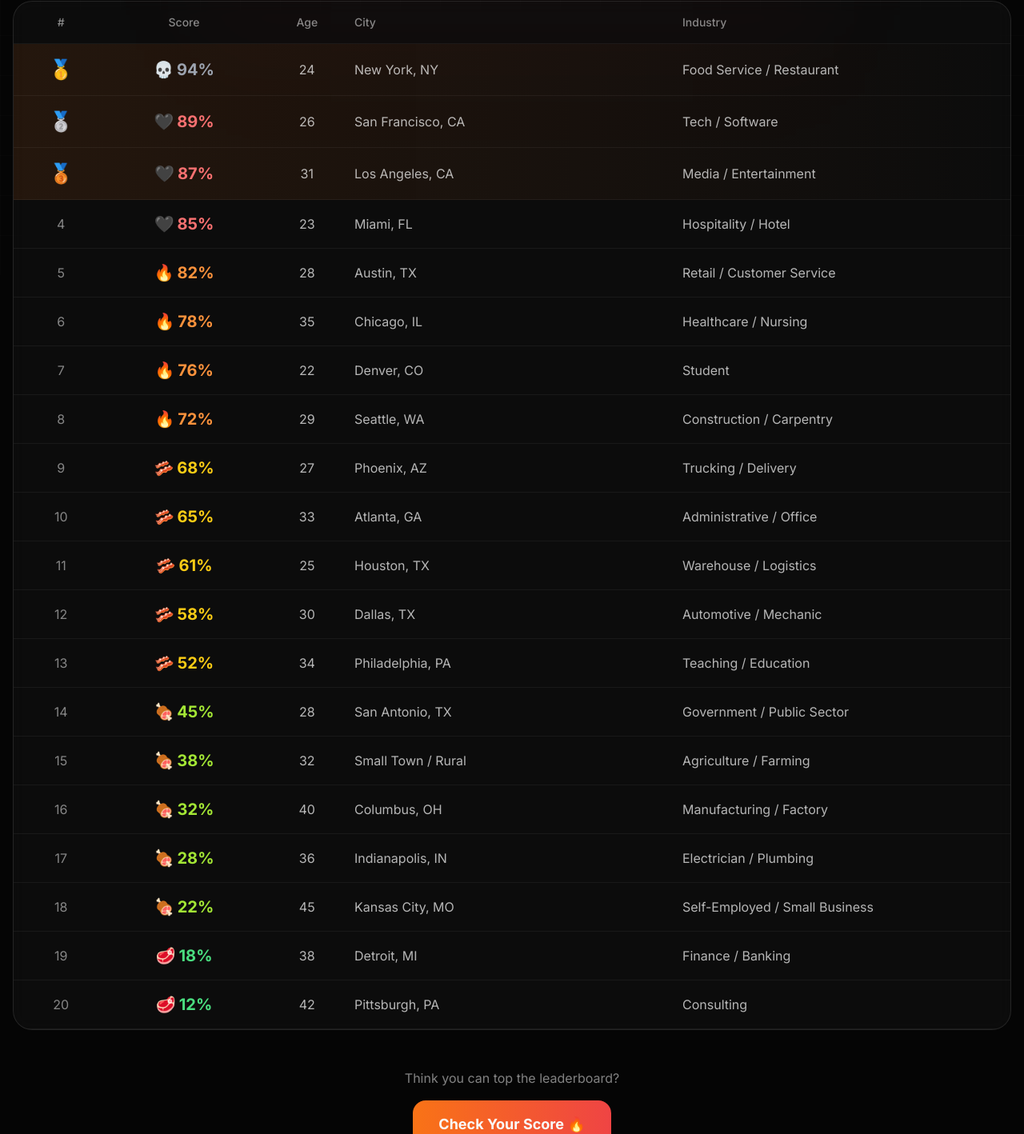
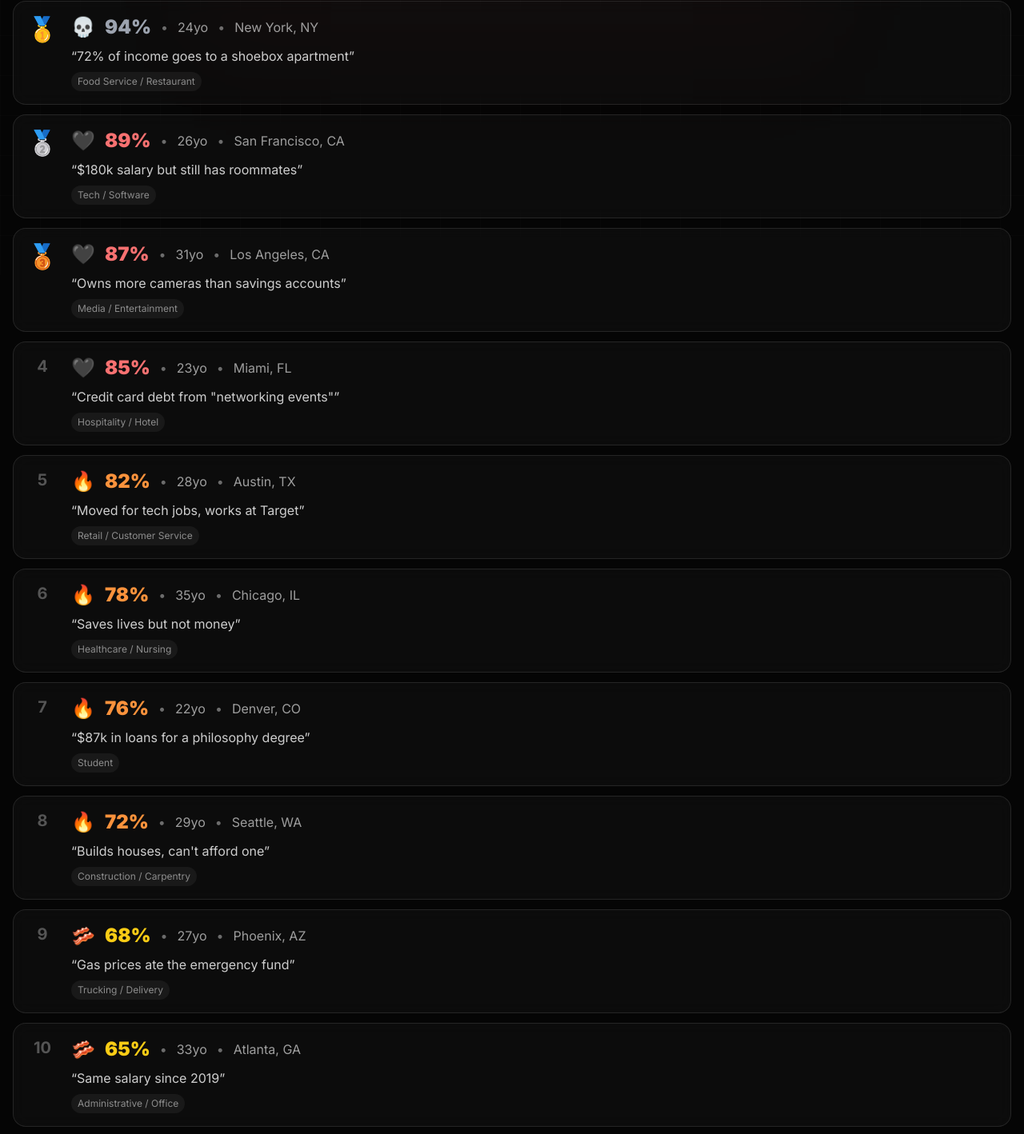
Before and after one commit to io-benjamin/cooked, a Next.js app: page /leaderboard in a window 1280 px wide. Shown: the part 456-1874 px from the top of the page at 80% size. Built offline with nearby package versions, Linux system fonts and the light colour scheme.

Commit message:
Add 'why cooked' reasons to leaderboard + card layout

```diff
--- a/src/app/leaderboard/page.tsx
+++ b/src/app/leaderboard/page.tsx
@@ -5,26 +5,26 @@ import Link from 'next/link';
 
 // Mock data for now - will be replaced with Supabase
 const MOCK_DATA = [
-  { id: 1, age: 24, city: 'New York, NY', industry: 'Food Service / Restaurant', score: 94, tier: 'ash' },
-  { id: 2, age: 26, city: 'San Francisco, CA', industry: 'Tech / Software', score: 89, tier: 'charcoal' },
-  { id: 3, age: 31, city: 'Los Angeles, CA', industry: 'Media / Entertainment', score: 87, tier: 'charcoal' },
-  { id: 4, age: 23, city: 'Miami, FL', industry: 'Hospitality / Hotel', score: 85, tier: 'charcoal' },
-  { id: 5, age: 28, city: 'Austin, TX', industry: 'Retail / Customer Service', score: 82, tier: 'well-done' },
-  { id: 6, age: 35, city: 'Chicago, IL', industry: 'Healthcare / Nursing', score: 78, tier: 'well-done' },
-  { id: 7, age: 22, city: 'Denver, CO', industry: 'Student', score: 76, tier: 'well-done' },
-  { id: 8, age: 29, city: 'Seattle, WA', industry: 'Construction / Carpentry', score: 72, tier: 'well-done' },
-  { id: 9, age: 27, city: 'Phoenix, AZ', industry: 'Trucking / Delivery', score: 68, tier: 'medium' },
-  { id: 10, age: 33, city: 'Atlanta, GA', industry: 'Administrative / Office', score: 65, tier: 'medium' },
-  { id: 11, age: 25, city: 'Houston, TX', industry: 'Warehouse / Logistics', score: 61, tier: 'medium' },
-  { id: 12, age: 30, city: 'Dallas, TX', industry: 'Automotive / Mechanic', score: 58, tier: 'medium' },
-  { id: 13, age: 34, city: 'Philadelphia, PA', industry: 'Teaching / Education', score: 52, tier: 'medium' },
-  { id: 14, age: 28, city: 'San Antonio, TX', industry: 'Government / Public Sector', score: 45, tier: 'medium-rare' },
-  { id: 15, age: 32, city: 'Small Town / Rural', industry: 'Agriculture / Farming', score: 38, tier: 'medium-rare' },
-  { id: 16, age: 40, city: 'Columbus, OH', industry: 'Manufacturing / Factory', score: 32, tier: 'medium-rare' },
-  { id: 17, age: 36, city: 'Indianapolis, IN', industry: 'Electrician / Plumbing', score: 28, tier: 'medium-rare' },
-  { id: 18, age: 45, city: 'Kansas City, MO', industry: 'Self-Employed / Small Business', score: 22, tier: 'medium-rare' },
-  { id: 19, age: 38, city: 'Detroit, MI', industry: 'Finance / Banking', score: 18, tier: 'raw' },
-  { id: 20, age: 42, city: 'Pittsburgh, PA', industry: 'Consulting', score: 12, tier: 'raw' },
+  { id: 1, age: 24, city: 'New York, NY', industry: 'Food Service / Restaurant', score: 94, tier: 'ash', reason: '72% of income goes to a shoebox apartment' },
+  { id: 2, age: 26, city: 'San Francisco, CA', industry: 'Tech / Software', score: 89, tier: 'charcoal', reason: '$180k salary but still has roommates' },
+  { id: 3, age: 31, city: 'Los Angeles, CA', industry: 'Media / Entertainment', score: 87, tier: 'charcoal', reason: 'Owns more cameras than savings accounts' },
+  { id: 4, age: 23, city: 'Miami, FL', industry: 'Hospitality / Hotel', score: 85, tier: 'charcoal', reason: 'Credit card debt from "networking events"' },
+  { id: 5, age: 28, city: 'Austin, TX', industry: 'Retail / Customer Service', score: 82, tier: 'well-done', reason: 'Moved for tech jobs, works at Target' },
+  { id: 6, age: 35, city: 'Chicago, IL', industry: 'Healthcare / Nursing', score: 78, tier: 'well-done', reason: 'Saves lives but not money' },
+  { id: 7, age: 22, city: 'Denver, CO', industry: 'Student', score: 76, tier: 'well-done', reason: '$87k in loans for a philosophy degree' },
+  { id: 8, age: 29, city: 'Seattle, WA', industry: 'Construction / Carpentry', score: 72, tier: 'well-done', reason: 'Builds houses, can\'t afford one' },
+  { id: 9, age: 27, city: 'Phoenix, AZ', industry: 'Trucking / Delivery', score: 68, tier: 'medium', reason: 'Gas prices ate the emergency fund' },
+  { id: 10, age: 33, city: 'Atlanta, GA', industry: 'Administrative / Office', score: 65, tier: 'medium', reason: 'Same salary since 2019' },
+  { id: 11, age: 25, city: 'Houston, TX', industry: 'Warehouse / Logistics', score: 61, tier: 'medium', reason: 'Amazon Prime membership > retirement' },
+  { id: 12, age: 30, city: 'Dallas, TX', industry: 'Automotive / Mechanic', score: 58, tier: 'medium', reason: 'Fixes cars, drives a beater' },
+  { id: 13, age: 34, city: 'Philadelphia, PA', industry: 'Teaching / Education', score: 52, tier: 'medium', reason: 'Master\'s degree, Chipotle budget' },
+  { id: 14, age: 28, city: 'San Antonio, TX', industry: 'Government / Public Sector', score: 45, tier: 'medium-rare', reason: 'Job security, no salary growth' },
+  { id: 15, age: 32, city: 'Small Town / Rural', industry: 'Agriculture / Farming', score: 38, tier: 'medium-rare', reason: 'Owns land but it\'s all debt' },
+  { id: 16, age: 40, city: 'Columbus, OH', industry: 'Manufacturing / Factory', score: 32, tier: 'medium-rare', reason: 'Union wages + low rent = surviving' },
+  { id: 17, age: 36, city: 'Indianapolis, IN', industry: 'Electrician / Plumbing', score: 28, tier: 'medium-rare', reason: 'Trade school was the move' },
+  { id: 18, age: 45, city: 'Kansas City, MO', industry: 'Self-Employed / Small Business', score: 22, tier: 'medium-rare', reason: 'Bet on themselves and won' },
+  { id: 19, age: 38, city: 'Detroit, MI', industry: 'Finance / Banking', score: 18, tier: 'raw', reason: 'Knows all the loopholes' },
+  { id: 20, age: 42, city: 'Pittsburgh, PA', industry: 'Consulting', score: 12, tier: 'raw', reason: '$400/hr to tell others they\'re cooked' },
 ];
 
 const TIER_INFO: Record<string, { emoji: string; color: string }> = {
@@ -194,18 +194,8 @@ export default function LeaderboardPage() {
           </div>
         </div>
 
-        {/* Leaderboard Table */}
-        <div className="glass rounded-3xl overflow-hidden">
-          {/* Header */}
-          <div className="grid grid-cols-12 gap-4 p-4 border-b border-white/5 text-sm text-white/50 font-medium">
-            <div className="col-span-1 text-center">#</div>
-            <div className="col-span-2 text-center">Score</div>
-            <div className="col-span-1 text-center">Age</div>
-            <div className="col-span-4">City</div>
-            <div className="col-span-4">Industry</div>
-          </div>
-
-          {/* Rows */}
+        {/* Leaderboard - Card Layout */}
+        <div className="space-y-3">
           {filteredData.map((entry, index) => {
             const tierInfo = TIER_INFO[entry.tier];
             const isTop3 = index < 3;
@@ -213,30 +203,50 @@ export default function LeaderboardPage() {
             return (
               <div
                 key={entry.id}
-                className={`grid grid-cols-12 gap-4 p-4 items-center border-b border-white/5 hover:bg-white/5 transition-colors ${
-                  isTop3 ? 'bg-gradient-to-r from-orange-500/10 to-transparent' : ''
+                className={`glass rounded-2xl p-4 hover:bg-white/5 transition-colors ${
+                  isTop3 ? 'border border-orange-500/30 bg-gradient-to-r from-orange-500/10 to-transparent' : ''
                 }`}
               >
-                <div className="col-span-1 text-center">
-                  {isTop3 ? (
-                    <span className="text-2xl">{['🥇', '🥈', '🥉'][index]}</span>
-                  ) : (
-                    <span className="text-white/50">{index + 1}</span>
-                  )}
+                <div className="flex items-start gap-4">
+                  {/* Rank */}
+                  <div className="flex-shrink-0 w-10 text-center">
+                    {isTop3 ? (
+                      <span className="text-3xl">{['🥇', '🥈', '🥉'][index]}</span>
+                    ) : (
+                      <span className="text-xl text-white/30 font-bold">{index + 1}</span>
+                    )}
+                  </div>
+
+                  {/* Main Content */}
+                  <div className="flex-1 min-w-0">
+                    {/* Score + Basic Info */}
+                    <div className="flex items-center gap-3 mb-2">
+                      <span className="text-2xl">{tierInfo.emoji}</span>
+                      <span className={`text-2xl font-black ${tierInfo.color}`}>{entry.score}%</span>
+                      <span className="text-white/40">•</span>
+                      <span className="text-white/60">{entry.age}yo</span>
+                      <span className="text-white/40 hidden sm:inline">•</span>
+                      <span className="text-white/60 hidden sm:inline truncate">{entry.city}</span>
+                    </div>
+
+                    {/* Reason - The Star */}
+                    <div className="text-white/80 text-sm sm:text-base mb-2">
+                      &ldquo;{entry.reason}&rdquo;
+                    </div>
+
+                    {/* Industry tag */}
+                    <div className="flex flex-wrap gap-2 text-xs">
+                      <span className="px-2 py-1 rounded-lg bg-white/5 text-white/50">{entry.industry}</span>
+                      <span className="px-2 py-1 rounded-lg bg-white/5 text-white/50 sm:hidden">{entry.city}</span>
+                    </div>
+                  </div>
                 </div>
-                <div className="col-span-2 text-center">
-                  <span className="text-xl mr-1">{tierInfo.emoji}</span>
-                  <span className={`text-xl font-bold ${tierInfo.color}`}>{entry.score}%</span>
-                </div>
-                <div className="col-span-1 text-center text-white/70">{entry.age}</div>
-                <div className="col-span-4 text-white/70 truncate">{entry.city}</div>
-                <div className="col-span-4 text-white/70 truncate">{entry.industry}</div>
               </div>
             );
           })}
 
           {filteredData.length === 0 && (
-            <div className="p-8 text-center text-white/50">
+            <div className="glass rounded-2xl p-8 text-center text-white/50">
               No results match your filters
             </div>
           )}
```
